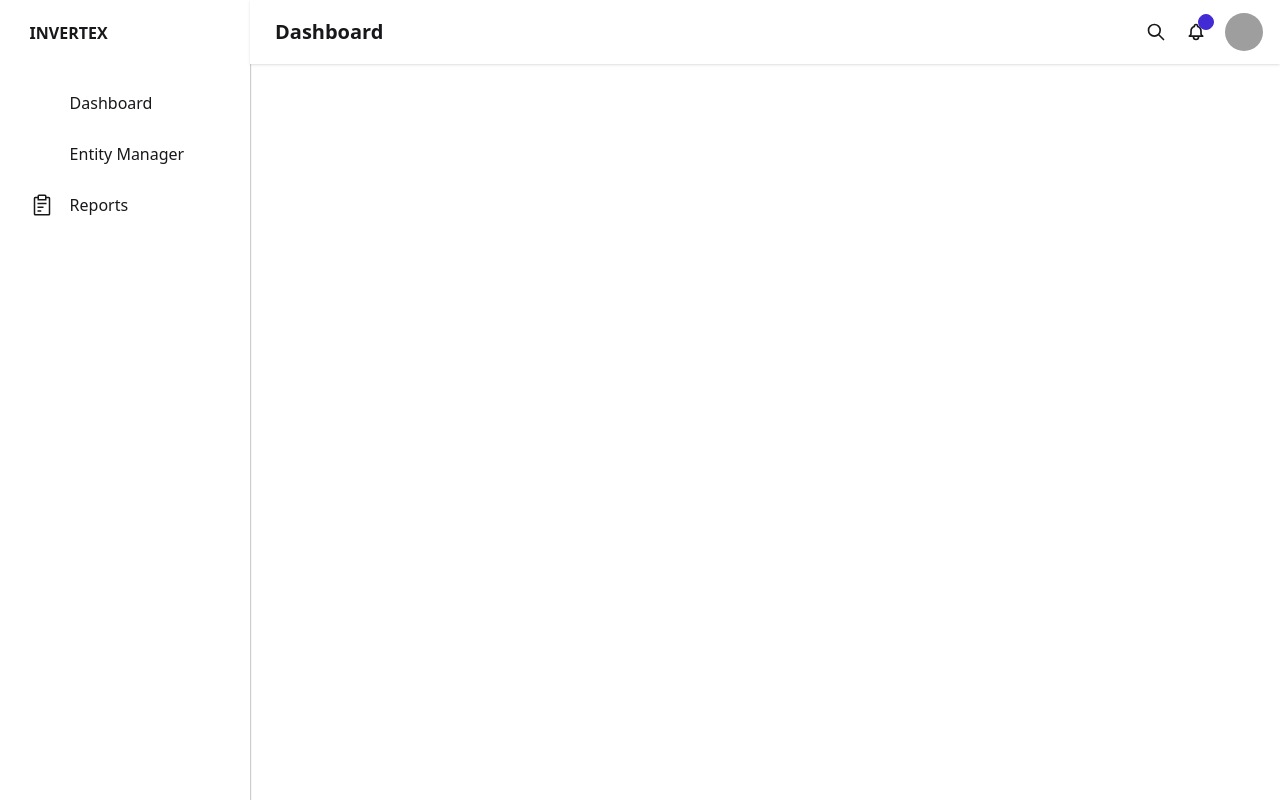
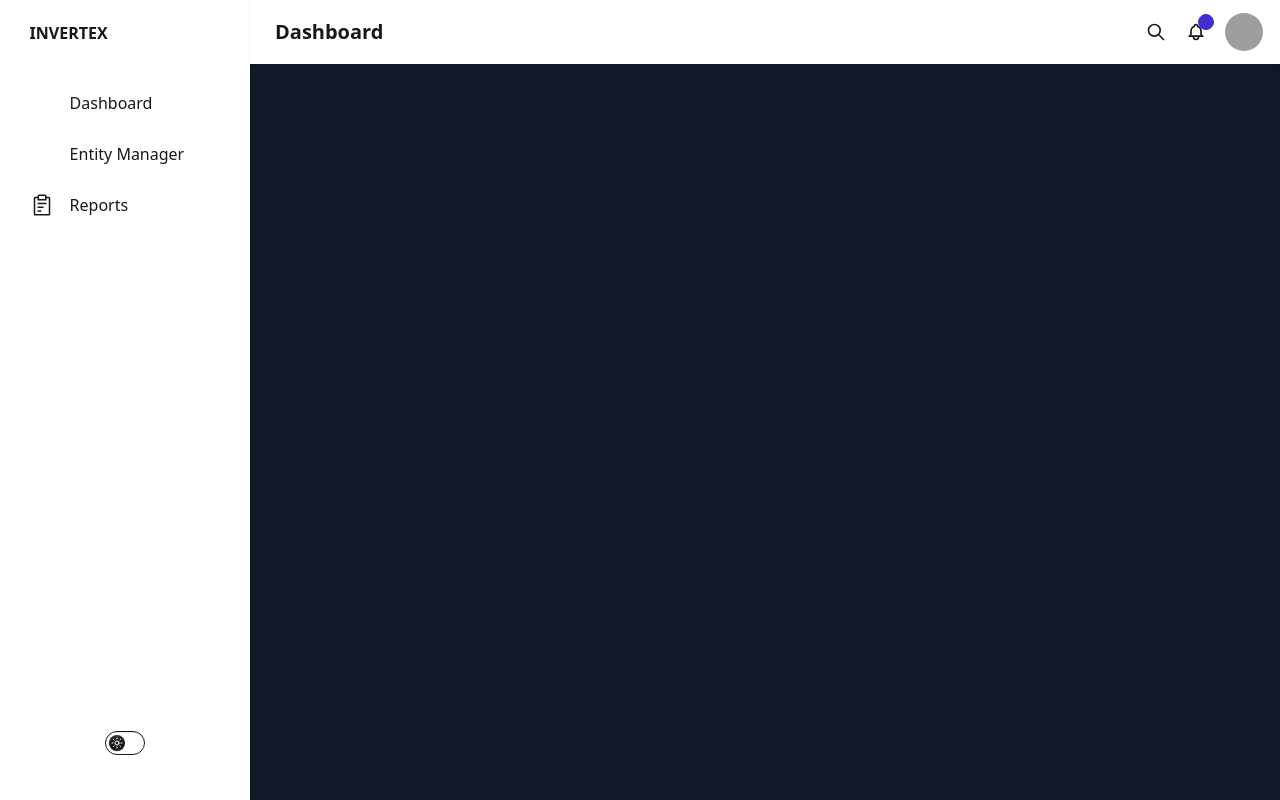
Before and after one commit to JhustynC/Invexor-Client, an Angular app: page /client in a window 1280 px wide. Built offline with nearby package versions, Linux system fonts and the light colour scheme; grey boxes are pictures that could not be loaded.

Commit message:
feat: toggle theme button

```diff
--- a/src/app/layout/invexor-layout/components/sidebar/sidebar-layout.component.html
+++ b/src/app/layout/invexor-layout/components/sidebar/sidebar-layout.component.html
@@ -1,4 +1,5 @@
 <nav id="sidebar"
+     class="flex flex-col justify-between"
      #sidebar>
   <ul>
     <li>
@@ -74,4 +75,45 @@
       </a>
     </li>
   </ul>
+  <label class="toggle text-base-content self-center mb-10"
+         #toggleTheme>
+    <input type="checkbox"
+           value="synthwave"
+           class="theme-controller" />
+
+    <svg aria-label="sun"
+         xmlns="http://www.w3.org/2000/svg"
+         viewBox="0 0 24 24">
+      <g stroke-linejoin="round"
+         stroke-linecap="round"
+         stroke-width="2"
+         fill="none"
+         stroke="currentColor">
+        <circle cx="12"
+                cy="12"
+                r="4"></circle>
+        <path d="M12 2v2"></path>
+        <path d="M12 20v2"></path>
+        <path d="m4.93 4.93 1.41 1.41"></path>
+        <path d="m17.66 17.66 1.41 1.41"></path>
+        <path d="M2 12h2"></path>
+        <path d="M20 12h2"></path>
+        <path d="m6.34 17.66-1.41 1.41"></path>
+        <path d="m19.07 4.93-1.41 1.41"></path>
+      </g>
+    </svg>
+
+    <svg aria-label="moon"
+         xmlns="http://www.w3.org/2000/svg"
+         viewBox="0 0 24 24">
+      <g stroke-linejoin="round"
+         stroke-linecap="round"
+         stroke-width="2"
+         fill="none"
+         stroke="currentColor">
+        <path d="M12 3a6 6 0 0 0 9 9 9 9 0 1 1-9-9Z"></path>
+      </g>
+    </svg>
+
+  </label>
 </nav>
--- a/src/app/layout/invexor-layout/components/sidebar/sidebar-layout.component.ts
+++ b/src/app/layout/invexor-layout/components/sidebar/sidebar-layout.component.ts
@@ -14,6 +14,7 @@ import {
 export class SidebarLayoutComponent {
   @ViewChild('sidebar') sidebar!: ElementRef<HTMLElement>;
   @ViewChild('toggleBtn') toggleButton!: ElementRef<HTMLButtonElement>;
+  @ViewChild('#toggleTheme') toggleTheme!: ElementRef<HTMLButtonElement>;
 
   // Método alternativo usando HostListener
   @HostListener('window:resize', ['$event'])
--- a/src/app/layout/invexor-layout/invexor-layout.component.html
+++ b/src/app/layout/invexor-layout/invexor-layout.component.html
@@ -1,8 +1,8 @@
 <div class="flex flex-row h-screen w-screen">
   <sidebar-layout></sidebar-layout>
-  <div class="w-full h-full">
+  <div class="w-full h-full grid grid-rows-[auto_1fr]">
     <header-layout></header-layout>
-    <div class="bg-blue-900">
+    <div class="bg-[#111827]">
       <router-outlet></router-outlet>
     </div>
   </div>
--- a/src/styles.css
+++ b/src/styles.css
@@ -1,2 +1,4 @@
 @import "tailwindcss";
-@plugin "daisyui";
+@plugin "daisyui" {
+  themes: all;
+}
```
